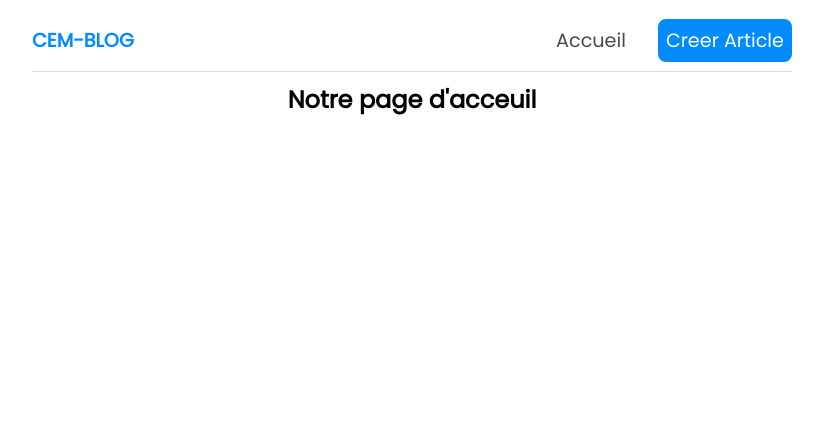
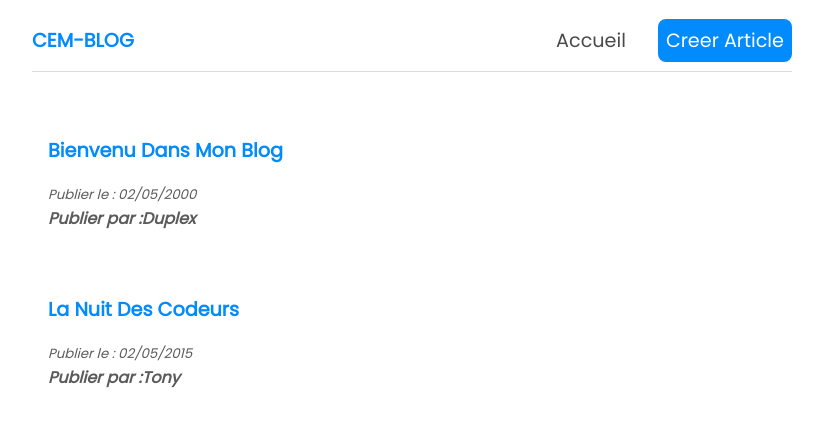
Before and after one commit to cem-sucu/Blog, a React (Create React App) app: page / in a window 1280 px wide. Shown: the top 426 px of the page, without its empty margins (228-1051 px from the left). Built offline with nearby package versions, Linux system fonts and the light colour scheme.

Commit message:
the first articles created

```diff
--- a/src/Home.js
+++ b/src/Home.js
@@ -1,7 +1,40 @@
+import { useState } from "react";
+
 const Home = () => {
+    const [blogs, setBlog] = useState([
+        {
+            id: 1,
+            title: "Bienvenu dans mon blog",
+            body: "Lorem ipsum dolor sit amet, consectetur adipisicing elit. Pariatur, dignissimos?",
+            author: "Duplex",
+            date: "02/05/2000",
+        },
+        {
+            id: 2,
+            title: "La nuit des codeurs",
+            body: "Lorem ipsum dolor sit amet, consectetur adipisicing elit",
+            author: "Tony",
+            date: "02/05/2015",
+        },
+    ]);
+
     return (
         <div className="home">
-            <h2>Notre page d'acceuil</h2>
+            <div className="bloglist">
+                {blogs.map((blog) => (
+                    <div className="blog" key={blog.id}>
+                        <a href="" className="blog-titre">
+                            {blog.title}
+                        </a>
+                        <small className="blog-publication-date">
+                            Publier le : {blog.date}
+                        </small>
+                        <p className="blog-author">
+                            Publier par :{blog.author}
+                        </p>
+                    </div>
+                ))}
+            </div>
         </div>
     );
 };
--- a/src/index.css
+++ b/src/index.css
@@ -43,7 +43,7 @@
 .liens li a:hover {
     color: #028bfc;
     color: #128acf;
-    color: #fff !important;
+    color: black;
 
 }
 
@@ -53,3 +53,69 @@
     border-radius: 0.5rem;
     color: #fff !important;
 }
+
+/* style pour le contenu de la page */
+/* content style */
+.contenu{
+    width: 760px;
+    margin: 0 auto;
+  }
+  .bloglist{
+    display: flex;
+    flex-direction: column;
+    margin: 2rem 0;
+  }
+
+  .blog{
+    text-align: left;
+    padding: 1rem;
+    margin: 1rem 0;
+  }
+
+  .blog:hover{
+    -webkit-box-shadow: 1px 2px 4px 1px rgba(119, 119, 119, 0.7);
+  -moz-box-shadow:    1px 2px 4px 1px rgba(119, 119, 119, 0.7);
+  box-shadow:         1px 2px 4px 1px rgba(119, 119, 119, 0.7);
+  border-radius: 0.5rem;
+  }
+
+  .blog:hover{
+    -webkit-box-shadow: 1px 2px 4px 1px rgba(119, 119, 119, 0.7);
+    -moz-box-shadow:    1px 2px 4px 1px rgba(119, 119, 119, 0.7);
+    box-shadow:         1px 2px 4px 1px rgba(119, 119, 119, 0.7);
+    border-radius: 0.5rem;
+  }
+
+  .blog-publication-date{
+    font-style: italic;
+    color: #5c5b5b;
+  }
+
+  .blog-titre{
+    font-size: 1.2rem;
+    text-transform: capitalize;
+    color: #028bfc;
+    margin-bottom: 1rem;
+    text-decoration: none;
+    display: flex;
+    flex-direction: column;
+    font-weight: bolder;
+  }
+
+  .blog-body{
+    font-size: 1.2rem;
+    text-align: justify;
+    color: #333;
+  }
+
+  .blog-author{
+    font-style: italic;
+    color: #5c5b5b;
+    font-size: 1rem;
+    font-weight: bold;
+  }
+
+
+  .titre-principale{
+    text-align: left;
+  }
```
Also changed, not shown: public/index.html (+8 -8 lines), public/manifest.json.
